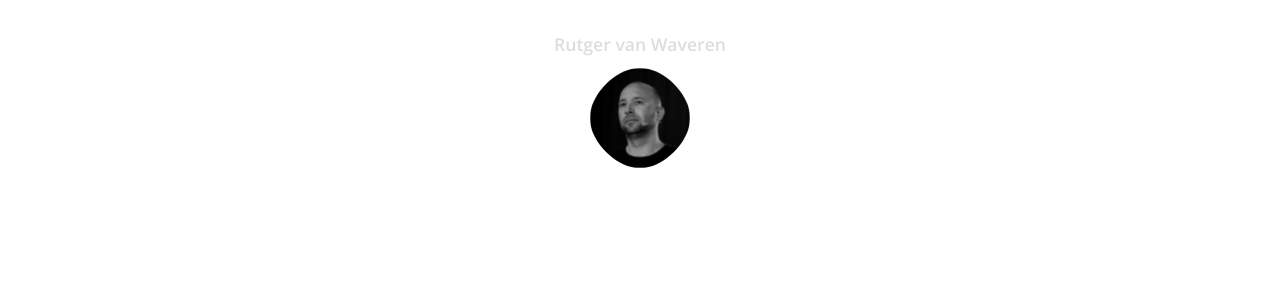
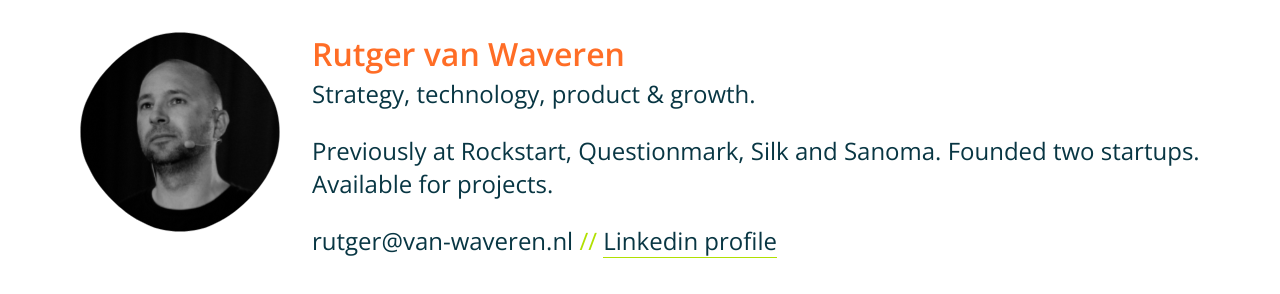
Before and after one commit to rvw/rvw.one, a plain HTML site: page index.html in a window 1280 px wide. Drawn offline with nearby package versions, Linux system fonts and the light colour scheme.

Commit message:
updated text, style

```diff
--- a/index.html
+++ b/index.html
@@ -8,18 +8,50 @@
     <style>
       body {
         text-align: center;
-        margin-top: 2em;
+        margin: 2em 5em;
         font-family: 'Open Sans', sans-serif;
       }
+      svg {
+        float: left;
+        margin-right: 2em;
+        display: block;
+
+      }
+      div {
+        margin:auto;
+        text-align: left;
+
+      }
       h1 {
-        color: #ddd;
-        font-size: 1.1em;
+        color: #FF6D26;
+        font-size: 2em;
+        font-weight: 600;
+        padding-bottom: 0;
+        margin-bottom: 0;
+      }
+      p {
+        font-size: 1.5em;
+        font-weight: 400;
+        color: #083643;
+        margin-top: 0.1em;
+        margin-bottom: 1em;
+      }
+      a {
+        color: #083643;
+        text-decoration: none;
+        border-bottom: 1px solid #B1E001;
+      }
+      @media screen and (max-width: 920px) {
+          svg {
+            float: none;
+            margin: 0 auto;
+          }
       }
     </style>
   </head>
   <body>
-    <h1>Rutger van Waveren</h1>
-    <svg width="100px" height="100px" viewBox="0 0 550 550" version="1.1" xmlns="http://www.w3.org/2000/svg" xmlns:xlink="http://www.w3.org/1999/xlink">
+    <div>
+      <svg width="200px" height="200px" viewBox="0 0 550 550" version="1.1" xmlns="http://www.w3.org/2000/svg" xmlns:xlink="http://www.w3.org/1999/xlink">
         <defs>
           <pattern id="p" patternUnits="userSpaceOnUse" width="700" height="700">
             <image xlink:href="r.jpg" x="-50" y="-70" width="700" height="700" />
@@ -29,5 +61,10 @@
               <path d="M364.434066,19.7170331 C315.040995,-4.97950232 234.955643,-4.96636069 185.562469,19.7443629 L164.551947,30.2556371 C115.156962,54.9672663 55.0728705,115.037281 30.3553393,164.415847 L19.7590764,185.584153 C-4.96067891,234.967162 -4.95845487,315.037281 19.7590764,364.415847 L30.3553393,385.584153 C55.0750946,434.967162 115.158773,495.033639 164.551947,519.744363 L185.562469,530.255637 C234.957453,554.967266 315.052279,554.97386 364.434066,530.282967 L385.565934,519.717033 C434.959005,495.020498 495.02614,434.947721 519.717033,385.565934 L530.282967,364.434066 C554.979502,315.040995 554.97386,234.947721 530.282967,185.565934 L519.717033,164.434066 C495.020498,115.040995 434.947721,54.9738605 385.565934,30.2829669 L364.434066,19.7170331 Z" id="path" stroke="#979797"></path>
           </g>
       </svg>
+      <h1>Rutger van Waveren</h1>
+      <p>Strategy, technology, product &amp; growth.</p>
+      <p>Previously at Rockstart, Questionmark, Silk and Sanoma. Founded two startups. Available for projects.</p>
+      <p>rutger@van-waveren.nl <span style="color:#B1E001">//</span> <a href="https://www.linkedin.com/in/rutgervanwaveren/">Linkedin profile</a></p>
+    </div>
   </body>
 </html>
```
Lines whose indentation alone changed are shown as unchanged.
